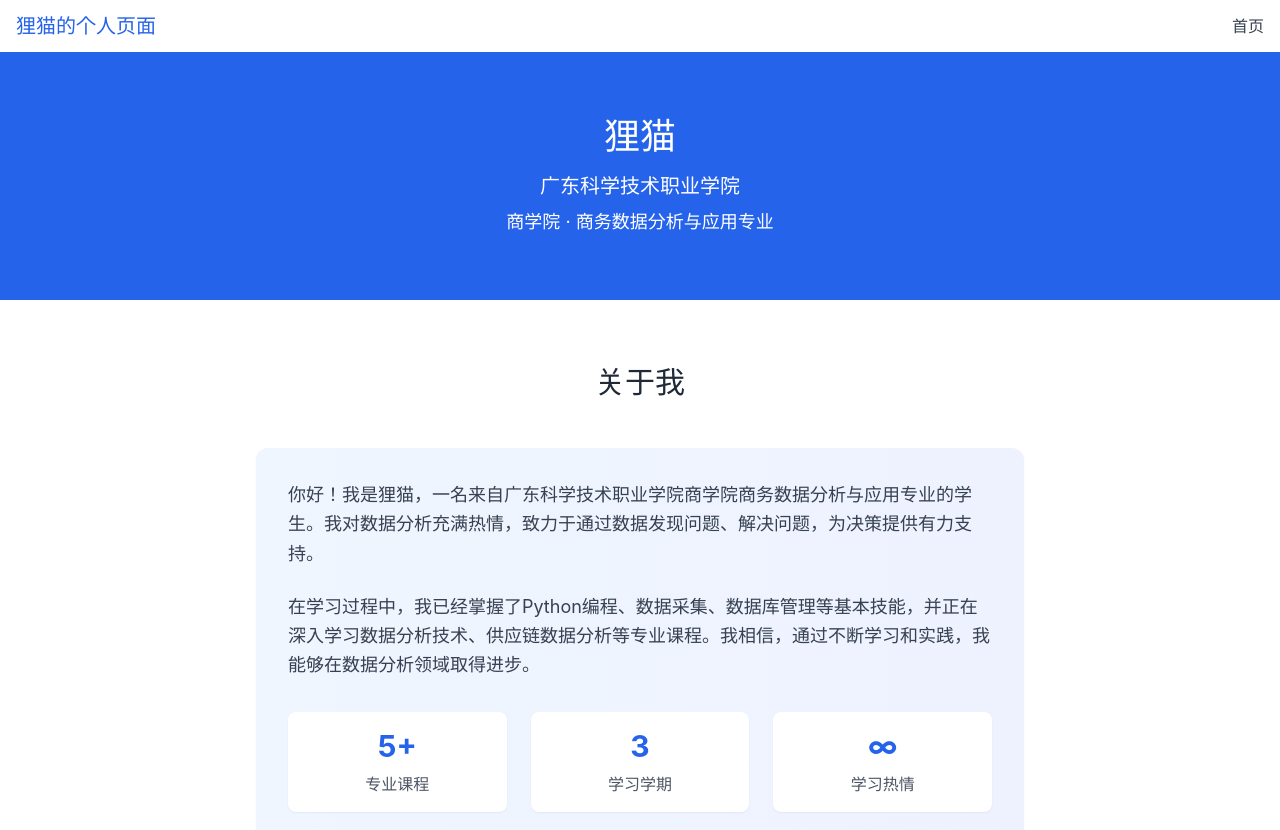
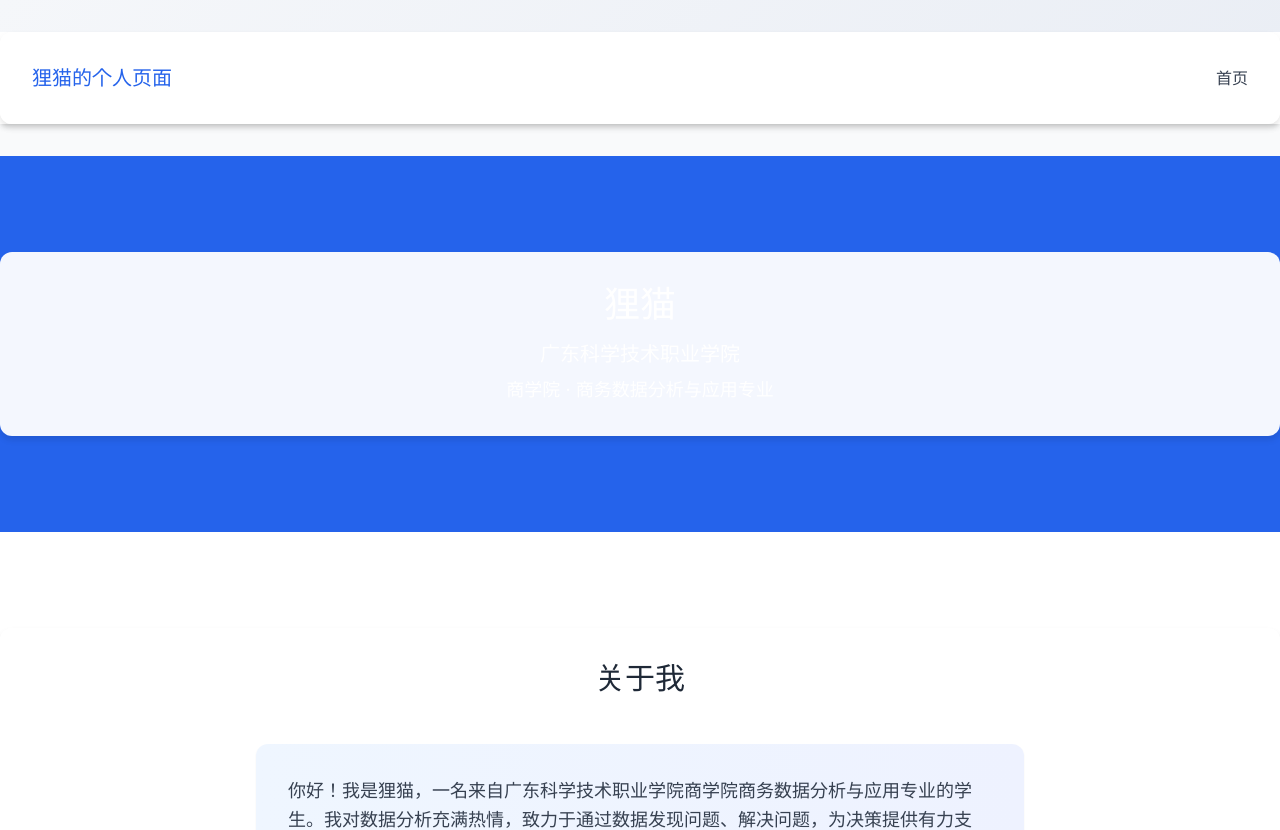
Before and after one commit to sun66777-qq/sun, a React (Vite) app: page / in a window 1280 px wide. Shown: the top 830 px of the page. Built offline with nearby package versions, Linux system fonts and the light colour scheme.

Commit message:
添加页面背景，使页面更加美观

```diff
--- a/src/index.css
+++ b/src/index.css
@@ -11,6 +11,23 @@
   text-rendering: optimizeLegibility;
   -webkit-font-smoothing: antialiased;
   -moz-osx-font-smoothing: grayscale;
+}
+
+/* 页面背景 */
+body {
+  background: linear-gradient(135deg, #f5f7fa 0%, #e4e9f2 100%);
+  min-height: 100vh;
+  background-attachment: fixed;
+}
+
+/* 内容容器 */
+.container {
+  background-color: rgba(255, 255, 255, 0.95);
+  border-radius: 0.75rem;
+  box-shadow: 0 4px 6px rgba(0, 0, 0, 0.1);
+  padding: 2rem;
+  margin-top: 2rem;
+  margin-bottom: 2rem;
 }
 
 /* Markdown内容样式 */
```
